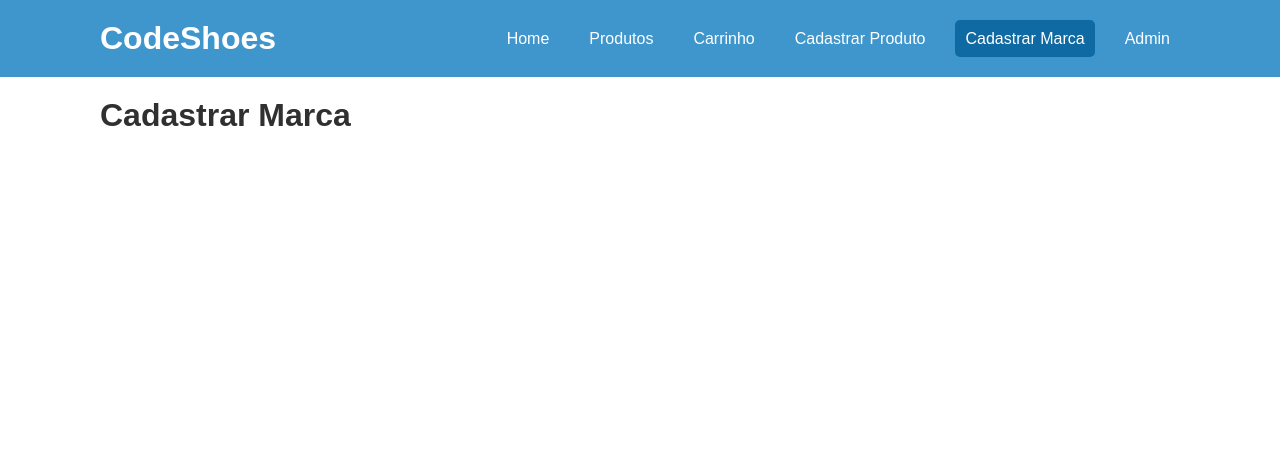
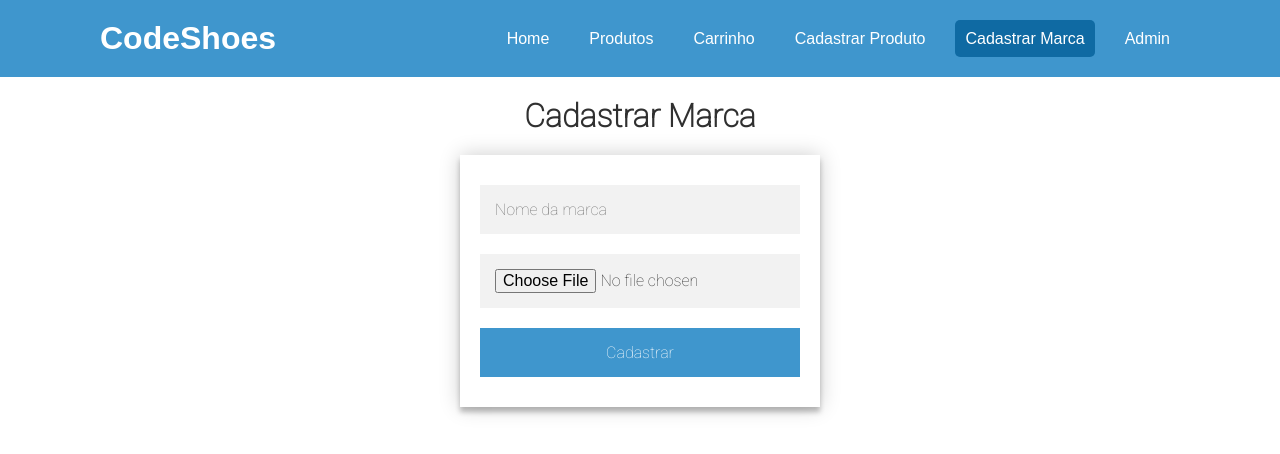
Before and after one commit to ArthurBonaldi/Desafio_React_Code_Bonaldi_Gabi, a React (Vite) app in the folder client/: page /new-brand in a window 1280 px wide. Shown: the top 454 px of the page. Built offline with nearby package versions, Linux system fonts and the light colour scheme.

Commit message:
Cadastrar marca pronto

```diff
--- /dev/null
+++ b/client/src/components/Forms/FormCadMarca.jsx
@@ -0,0 +1,31 @@
+import React from 'react'
+import './Forms.css'
+
+export function FormCadMarca() {
+  return (
+    <>
+        <h1 className='titulo'>Cadastrar Marca</h1>
+        <div class="form-container">
+        <form class="register-form">
+            <input
+            id="nome_marca"
+            class="form-field"
+            type="text"
+            placeholder="Nome da marca"
+            name="nome_marca"
+            />
+            <input
+            id="fotos"
+            class="form-field"
+            type="file"
+            placeholder="Preço: R$00,00"
+            name="imagem[]"
+            />
+            <button class="form-field" type="submit">
+            Cadastrar
+            </button>
+        </form>
+        </div>
+    </>
+  );
+}
--- a/client/src/components/Forms/FormCadProduto.jsx
+++ b/client/src/components/Forms/FormCadProduto.jsx
@@ -4,6 +4,7 @@ import './Forms.css'
 export function FormCadProduto() {
   return (
     <>
+      <h1 className='titulo'>Cadastrar Produto</h1>
       <div class="form-container">
       <form class="register-form">
           <input
--- a/client/src/pages/NewBrand/index.jsx
+++ b/client/src/pages/NewBrand/index.jsx
@@ -1,10 +1,11 @@
 import React from 'react'
+import { FormCadMarca } from '../../components/Forms/FormCadMarca';
 import { PageContainer } from '../../GlobalStyle';
 
 export function NewBrand() {
   return (
     <PageContainer>
-      <h1>Cadastrar Marca</h1>
+      <FormCadMarca></FormCadMarca>
     </PageContainer>
   );
 }
--- a/client/src/pages/NewProduct/index.jsx
+++ b/client/src/pages/NewProduct/index.jsx
@@ -5,7 +5,7 @@ import { FormCadProduto } from '../../components/Forms/FormCadProduto';
 export function NewProduct() {
   return (
     <PageContainer>
-      <h1>Cadastrar Produto</h1>
+
       <FormCadProduto></FormCadProduto>
     </PageContainer>
   );
```
Also changed, not shown: 2 other files (tests, documents, lock files or other folders). Lines whose indentation alone changed are shown as unchanged.
